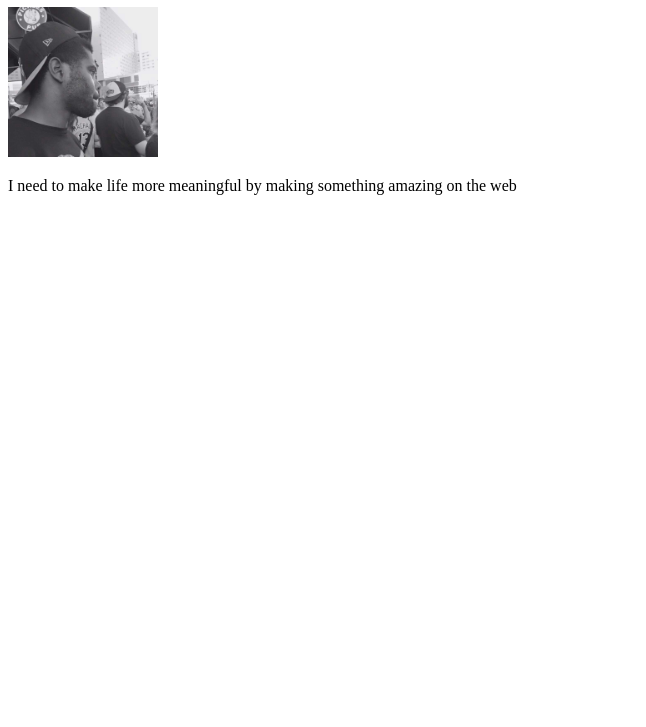
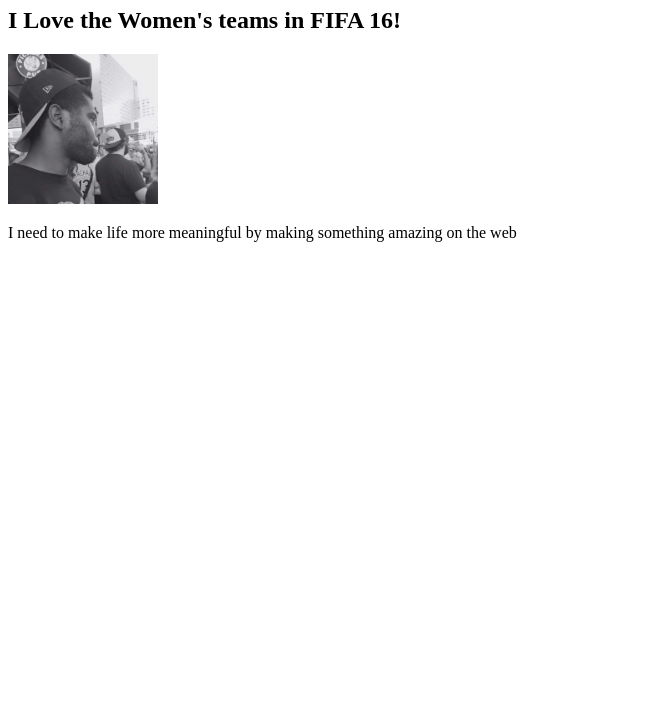
Before and after one commit to kwekuofficial/mybeta-project, a plain HTML site: page index.html in a window 1280 px wide. Shown: the part 73-800 px from the top of the page, without its empty margins (0-646 px from the left). Drawn offline with Linux system fonts and the light colour scheme.

Commit message:
added h2 tags

```diff
--- a/index.html
+++ b/index.html
@@ -1,11 +1,11 @@
 <!DOCTYPE html>
 <html>
 <head>
-  <title>Basic HTML  I   Betamore Academy</title>
+  <title>Basic HTML  I  Betamore Academy</title>
 </head>
 <body>
 <h1>My Beta Project. Welcome to Basic HTML</h1>
-
+<h2>I Love the Women's teams in FIFA 16!</h2>
 <img src="headshot.jpg" alt="headshot" width="150" height="150">
 <p>I need to make life more meaningful by making something amazing on the web</p>
 </body>
```
